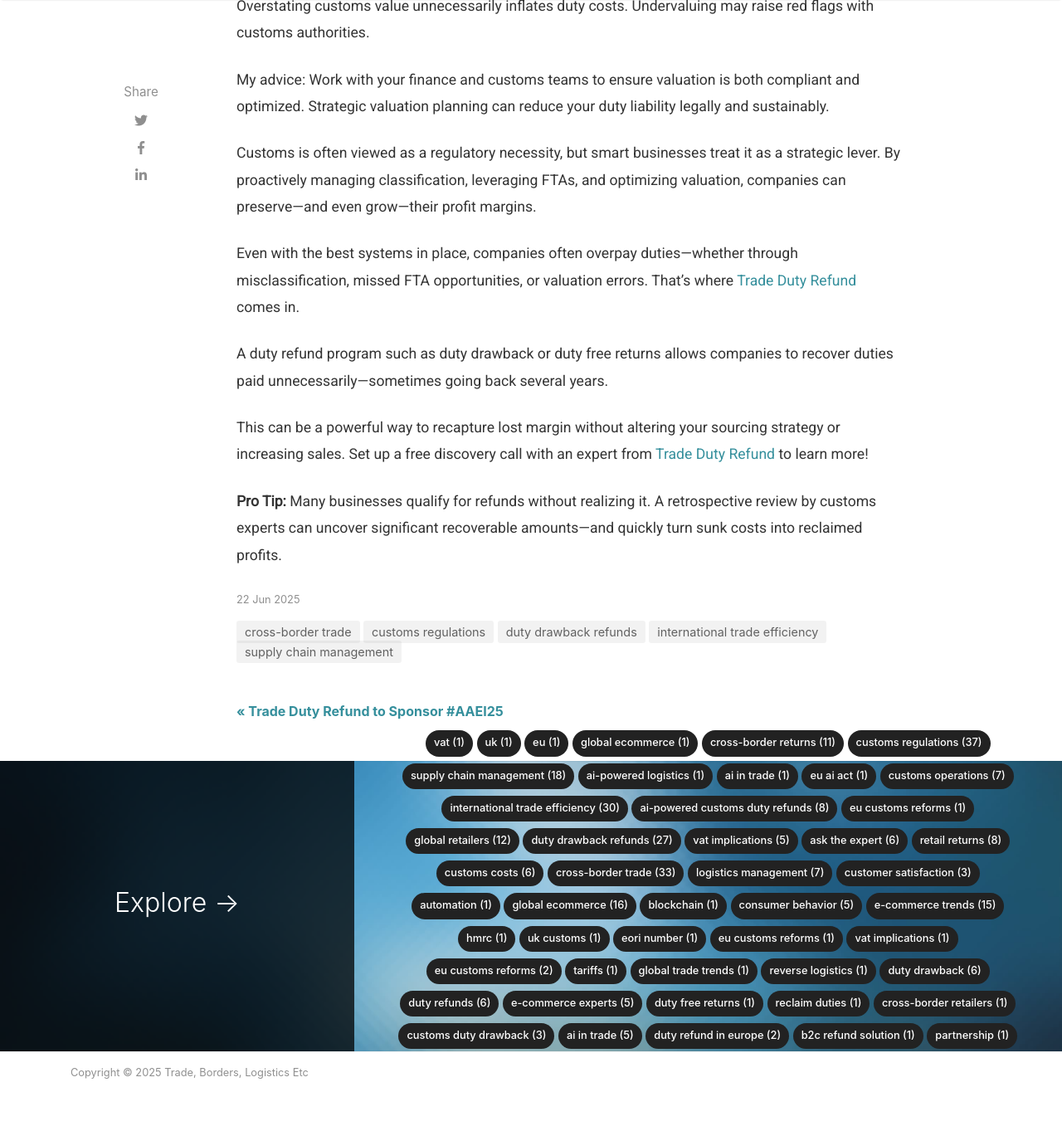
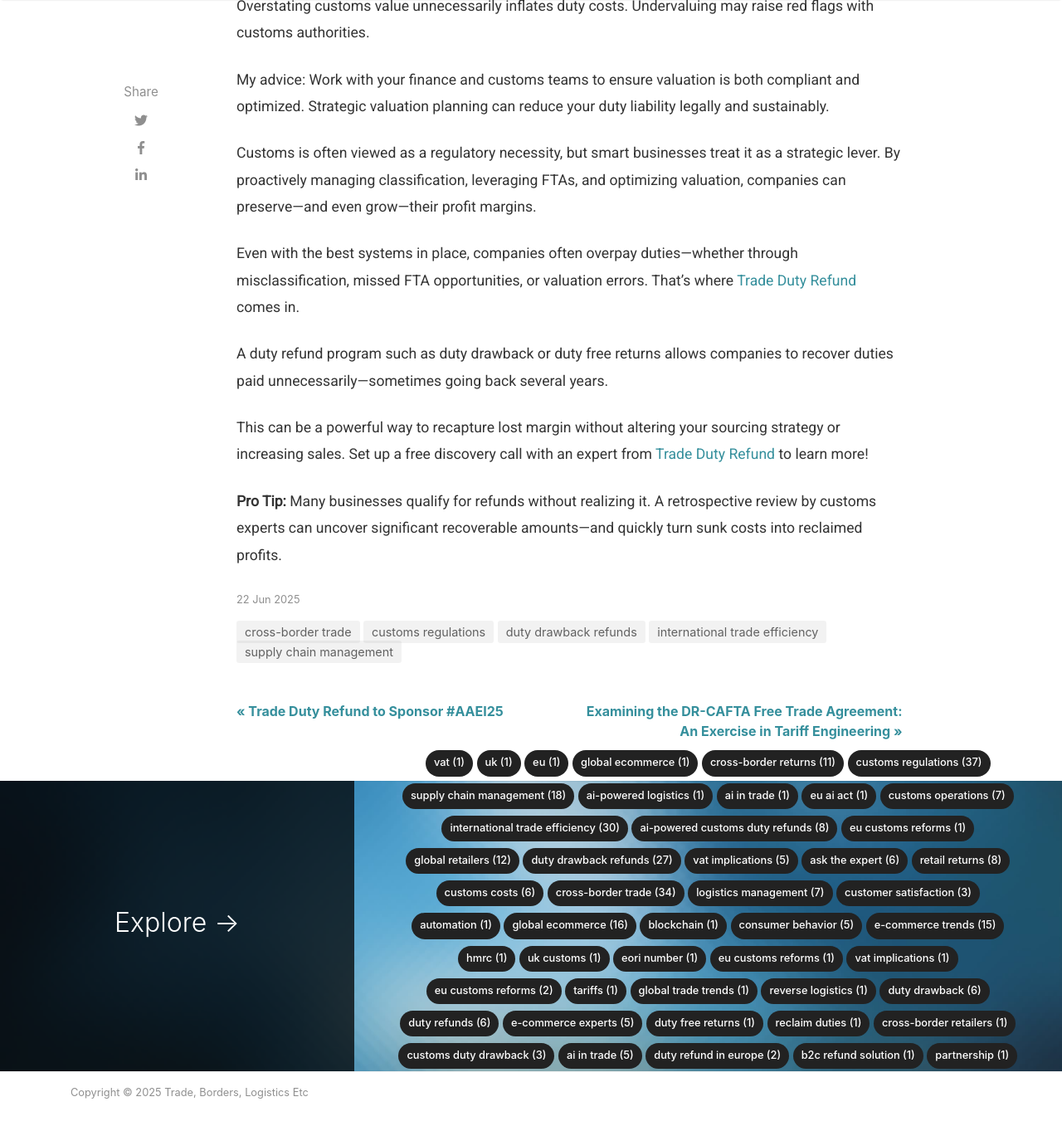
Before and after one commit to madeInLagny/TDR-EN-BLOG, a Jekyll site: the page built from _posts/2025-06-22-customs-compliance-and-margins-where-trade-strategy-meets-profitability.md, in a window 1280 px wide and 1400 px high, scrolled down 2700 px. Shown: the top 1363 px of the window at 83% size. Built offline with Jekyll 4.4.1, drawn with Linux system fonts in a browser that asks for light colours; nearby versions of some CDN libraries; some web fonts are replaced; comment, search, counter and statistics services are not loaded; some of the changed lines change nothing that is shown.

Commit message:
Mark's Post

````diff
--- a/_posts/2025-06-22-customs-compliance-and-margins-where-trade-strategy-meets-profitability.md
+++ b/_posts/2025-06-22-customs-compliance-and-margins-where-trade-strategy-meets-profitability.md
@@ -61,6 +61,6 @@
 
 A duty refund program such as duty drawback or duty free returns allows companies to recover duties paid unnecessarily—sometimes going back several years.
 
-This can be a powerful way to recapture lost margin without altering your sourcing strategy or increasing sales. Set up a free discovery call with an expert from [Trade Duty Refund](https://https://tradedutyrefund.com/make-an-appointment.html?utm_source=Blog&utm_medium=Article&utm_campaign=20250622Article) to learn more!
+This can be a powerful way to recapture lost margin without altering your sourcing strategy or increasing sales. Set up a free discovery call with an expert from [Trade Duty Refund](https://tradedutyrefund.com/make-an-appointment.html?utm_source=Blog&utm_medium=Article&utm_campaign=20250622Article) to learn more!
 
 <strong>Pro Tip:</strong> Many businesses qualify for refunds without realizing it. A retrospective review by customs experts can uncover significant recoverable amounts—and quickly turn sunk costs into reclaimed profits.
--- /dev/null
+++ b/_posts/2025-07-08-examining-the-dr-cafta-free-trade-agreement-an-exercise-in-tariff-engineering.md
@@ -0,0 +1,181 @@
+---
+layout: post
+title: "Examining the DR-CAFTA Free Trade Agreement: An Exercise in Tariff Engineering"
+description: "Explore a detailed case study on DR-CAFTA Free Trade Agreement eligibility, tariff engineering, and regional value content analysis using the Pink Fizz Boot example. Learn practical steps for importers and exporters to maximize duty-free trade benefits."
+categories: [Mark Neville, FTA, cross-border trade]
+image: assets/images/20250708-1.webp
+comments: false
+author: Mark
+---
+
+Today, the theme is tariff engineering and, in the manner of a B School case study, we will examine a single product that an importer attempted to enter into the US market as a good qualifying under one of the more popular FTAs, in this case, the DR-CAFTA[^1].
+
+## What is an FTA and How Long Have They Been Around
+
+A glance at the web page for the Office of the US Trade Representative (USTR), which manages the FTA programs, will show the US has entered into free trade agreements with 20 countries. The word “free” means that goods that qualify will be eligible for duty-free entry into the given country participating in the agreement. These agreements have been popular for the last thirty years. The general purpose of an FTA is to promote trade and investments for the mutual benefit of the parties.
+
+Some of the agreements are between the US and mature trading partners, such as Korea, Singapore, Australia, and Israel, while many promote trade between the US and a developing country partner, such as Peru, Chile, or Colombia.
+
+### FTA vs. GSP Program
+
+Just a brief diversion to compare an FTA to a GSP program:
+
+- **GSP** is a unilateral tariff preference program extended by the US and other developing countries.
+- Under its terms, qualifying goods will be entitled to duty-free entry into the country granting the benefit.
+- The US program dates to 1975 and has had to be re-confirmed periodically by Congress.
+- The GSP program in the US is currently in abeyance.
+- Eligibility is denied to certain product sectors generally and to selected products on a per-country basis, and conditioned on meeting a 35% local content test.
+
+## Who Benefits from an FTA?
+
+Not only would the partner country as a whole benefit, the primary beneficiaries of an FTA would be the exporter and importer.
+
+Often, the goods will have been made in multiple stages and in more than one country. In such a case, components or portions of the finished good could be made in China or another low-cost producer country and then shipped to the FTA country. Final assembly of the pieces or production of the finished product would take place in that FTA country.
+
+This allows a “best of both worlds” scenario where an exporter could take advantage of the economies of scale of a low-cost manufacturing hub in sourcing its parts or raw materials and still receive the benefit of duty-free entry provided by an FTA treaty.
+
+There is an added benefit if the low-cost materials provider is China. In that case, elimination of Section 301 duties as well as the normal duties is a compelling incentive[^2] to use an FTA partner country as a manufacturing base.
+
+In the case study, this is exactly the dynamic situation present—and FTA eligibility earns the importer a double-win if the requirements are satisfied. For the importer in the study, and for any other importer, the eligibility exercise involves a close examination of the Bill of Materials (BOM). The aim is to see if the cost and/or HTS numbers and origin of any third-country components are sufficiently transformed in the case of a tariff shift requirement or if the value added in the participating country meets a minimum local regional value content threshold.
+
+## What is the Eligibility Recipe for Any FTA
+
+Here is a summary of the steps needed to evaluate eligibility of a given product for duty-free status:
+
+1. **Start with the HTS number of the product to be reviewed.**
+2. **Refer to the General Note within the HTSUS** pertaining to that specific FTA. General Note 29 governs CAFTA-DR eligibility.
+3. **Refer to the Eligibility requirement**, which is usually a mix of several things:
+   - Is the article wholly the growth of the subject territory?[^4]
+   - Is it imported directly into the US?
+   - Is the sum of the cost of processing operations in the subject territory less than x% of the appraised value of each article at the time of US entry?
+   - Do the constituent components of the finished good undergo a specific tariff shift inside the subject territory?
+4. **Consider provisions for the cost of packaging** and the application of a de minimis rule covering the negligible presence of non-originating material or a negligible cost of a variable that, if a threshold is not exceeded, does not affect FTA eligibility.
+
+To make this assessment, it is necessary to have an annotated BOM, listing each of the inputs and components involved in the manufacture of the subject merchandise as well as the country of origin, tariff classification, and per-unit cost for such components.
+
+## Application: DR-CAFTA FTA Eligibility Requirement
+
+An FTA by the name of DR-CAFTA, signed on August 5, 2004, is an example of an agreement between the US and smaller developing countries. The DR-CAFTA is actually a regional FTA between the US and Costa Rica, El Salvador, Guatemala, Honduras, Nicaragua, as well as the Dominican Republic.
+
+### Case Study – Expressed in Ruling no. H329045, April 12, 2023
+
+The product imported into the US was a boot, style KFT5094RMA, referred to as the “Pink Fizz” model of a child’s waterproof boot.
+
+The ruling published the entire BOM of the Pink Fizz Boot, only a portion of which is reproduced here for brevity.
+
+#### Abbreviated Pink Fizz Boot BOM
+
+| Material    | Classification | Country of Origin | Cost per unit |
+| :---------- | :------------- | :---------------- | :------------ |
+| Rubber      | 4002.99.00     | Guatemala         | \$1.297       |
+| Cement      | 3506.99.00     | DR                | \$0.373       |
+| Thread      | 5401.10.00     | China             | \$0.103       |
+| Vamp Lining | 6006.32.00     | China             | \$0.577       |
+| Insole      | 406.90.30      | China             | \$0.258       |
+
+Cost element totals were as follows:
+
+- **DR-CAFTA regional total:** \$6.224
+- **Non DR-CAFTA materials total:** \$1.636
+- **Adjusted value[^4] of each unit:** \$11.35
+
+The finished boots were classified under subheading 6401.92.9060, HTSUS, which provides for a specific type of boot, “waterproof footwear with outer soles and uppers of rubber or plastics….” The tariff number within Chapter 64 of the HTSUS was thus the starting point of the eligibility analysis.
+
+## DR-CAFTA Eligibility Analysis
+
+General Note 29(b) begins with FTA boilerplate language qualifying a good as originating if under paragraph (i) it is “wholly obtained or produced entirely in the territory of one or more” of the treaty partners.
+
+Since (i) was not satisfied (usually the case of manufactured goods), we next look at General Note paragraph (b)(ii), which sets forth both the tariff shift and regional value content requirements.
+
+This paragraph is satisfied if:
+
+> “the good was produced entirely in the territory of one or more of the parties to the Agreement, and—
+>
+> - each of the nonoriginating materials used in the production of the good undergoes an applicable change in tariff classification specified in subdivision (n) of this note; or
+> - the good otherwise satisfies any applicable regional value content or other requirements specified in subdivision (n) of this note;
+> - and the good satisfies all other applicable requirements of this note”
+
+We are directed to apply the tariff shift rule found in General Note 29:
+
+> “A change to … tariff item 6401.92.90 … from any other heading outside headings 6401 through 6405, except from subheading 6406.10, provided that there is a regional value content of not less than 55 percent under the build-up method.” (emphasis added)
+
+Note here that the specific eligibility rule is a hybrid. There is both a tariff shift and RVC requirement in play. The tariff shift test was satisfied because an inspection of the BOM showed that the boot components from outside the DR-CAFTA were from outside subheading 6406.10. The eligibility rules require additionally that the boot satisfy a 55% regional value content requirement (RVC).
+
+## RVC Calculation
+
+To determine the RVC, apply the formula:
+
+```
+RVC = ((VOM)/AV) x 100
+```
+
+- **VOM**: Value of the originating materials or local content.
+- The BOM should reflect the origin of the material and not merely where it was sourced.
+- Good practice requires the manufacturer to obtain a manufacturer’s certificate to support the local origin of every material item comprising the BOM.
+
+From ruling no. H329045:
+
+- **Adjusted value of each boot:** \$11.35
+- **CAFTA-DR local cost component (VOM):** \$6.224
+
+Calculation:
+
+```
+RVC = $6.224 / $11.35 ≈ 54.873%
+```
+
+As a result, CBP concluded that the boot failed the RVC test and did not qualify for preferential treatment under the rules of DR-CAFTA.
+
+In my view, this result can only be regarded as a colossal failure in tariff engineering. At the risk of sounding like I am second guessing the importer’s team, my advice is to never cut it so close. We can tell that they tried to just meet the 55% RVC test and came up short. This is a pass/fail test – CBP does not hand out B’s. In this case a Fail means that the boot is subject to the full duty rate of 37.5% and, on top of that, the 7.5% List 4A Section 301 China duties are in play.
+
+Using driving as an analogy, this is like a family about to cross the desert and passing up a “Last Chance Gas” sign thinking it can save .50 a gallon on the other side of the desert. If you run out of gas in the desert, the consequences can be dire and the safer advice is to gas up before attempting a desert crossing. By the same token, the safer course of action for our importer of pink boots was to provide a buffer and beef up the value of the local DR content before asking CBP for a ruling on DR-CAFTA eligibility.
+
+## A Second Chance: Ruling no. H332383, October 16, 2023
+
+There is a happy ending for this importer after all. Although in life we often get only a single chance, it had another bite at the FTA apple here. CBP allows an importer to request a reconsideration or to file a second ruling request when circumstances change.
+
+In this case, we can assume the importer did the only sensible thing and called in its team of tariff engineers. After they stopped pointing fingers and tossing pink boots at each other from across the conference table, they changed the sourcing of a single key component sufficiently to tip the scale and exceed the 55% RVC requirement.
+
+The issue was resubmitted to CBP on May 1—just days after the April 12 date of the first ruling. By comparing the BOM in each of the two rulings, we can see precisely where the sourcing was changed.
+
+For this second bite at the apple, there were some minor changes in values of some Chinese materials, but the big move was an importer shift in the sourcing of a single item: **Thread was shifted from China origin at \$0.103 per unit to the DR at a per unit cost of \$0.194.** That alone boosted the VOM.
+
+- The first ruling hung on a thread (pun intended), and the result was changed in this second ruling.
+- As a result of the shift in thread sourcing, the VOM was increased by \$0.194 from \$6.224 to \$6.418, while the total adjusted value remained constant at \$11.35.
+
+While the thread cost was increased by \$0.091, the duty savings alone was \$5.10. Since the FTA eligibility rule was satisfied, the merchandise processing fee (MPF) was also lifted.
+
+As a result of this single shift in the BOM, the subject Pink Fizz Boot qualified for duty-free entry under DR-CAFTA. The RVC was satisfied by a whisker. The new calculation placed the RVC at 56.5%. In the exporter’s boardroom, harmony reigns, hostilities have ceased, and the pink boots with a shiny FTA certificate can be displayed on their shelves.
+
+## Final Thoughts
+
+I have been a trade attorney since prat-falling Chevy Chase was mocking Gerald Ford and have counselled many dozens of importers on tariff engineering projects that take advantage of a trade regime or tariff preference program such as an FTA or GSP.
+
+It is easy to say that when engaged in tariff engineering matters, a trade professional must have all his ducks lined in a row. But what does this mean in practical terms? By the end of the project, the trade specialist/lawyer will necessarily be on a first name basis with many in the importer’s trade team—their import department, many times their broker, the CFO or equivalent, even internal teams that prepare power point presentations on the manufacturing facility, product flow, and marketing. All of these may play a role because in presentations to CBP, spreadsheets, brochures, and power point slides are often useful in explaining how a product is assembled and it is not useful to rely solely on narrative explanation.
+
+For me, the key takeaway was the fact that the company had not built into the program a sufficient cushion. Lesson: sometimes you can be too cute in a pencil sharpening exercise.
+
+I hope this case study has given you insights into the complexity of satisfying FTA requirements and the decisions made to satisfy them.
+
+<div style="text-align: center">⁂</div>
+
+[^1]: See, e.g., Here, There and Everywhere, FTAs are All Around, 28 JOIT 18 September 2107
+[^1]: See Dominican Republic-Central America-United States Free Trade Agreement Implementation Act, Public Law 109-53 (2005). The regulations for DR-CAFTA are set forth in 19 C.F.R. § 10.581 et seq.
+[^2]: A popular way to eliminate 301 duties is to avail oneself of an FTA. CBP is aware of this and has ramped up audits where it suspects a good has not met all the FTA requirements.
+[^3]: Sometimes only a tariff shift is required and sometimes an RVC is the applicable rue and sometimes, as here, there is a hybrid rule requiring both.
+[^4]: Adjusted Value is defined in General Note 29©(ii)(G). Note that General Note 29(f)(i)(A) and (B) have the specific formulas to tabulate the RVC build-down and build-up methods.
+
+> This article was originally published in the Journal of International Taxation in November 2024
+
+> Any content provided by our bloggers, contributors, or users is their opinion, and they are responsible for the accuracy, completeness, and validity of their statements. [Trade Duty Refund](https://tradedutyrefund.com?utm_source=Blog&utm_medium=MarkNeville&utm_campaign=20250708Article) does not guarantee the accuracy or reliability of any opinions expressed in the content.
+
+<style>
+  table, th, td {
+  border: 1px solid;
+}
+
+table {
+  width: 100%;
+  border-collapse:collapse;
+}
+</style>
--- a/assets/css/main.scss
+++ b/assets/css/main.scss
@@ -2,6 +2,10 @@
 # Add a comment to make this file sass-y.
 # Change this file for any custom CSS.
 ---
+
+.footnotes {
+	font-size: small;
+}
 
 /* We need to add display:inline in order to align the '>>' of the 'read more' link */
 .post-excerpt p {
--- a/basic.txt
+++ b/basic.txt
@@ -64,7 +64,6 @@
 
 
 ## Tools
-
 Picture sources: https://www.vecteezy.com/free-photos/taxes
 Kramdown doc: https://kramdown.gettalong.org/quickref.html
   note: to add a class to a markdown element, add {: .className} after. Example:![Image description](/assets/images/20240412-2.jpg) {: .mx-auto .d-block} centers an image.
````
Also changed, not shown: assets/images/20250708-1.webp (added).
